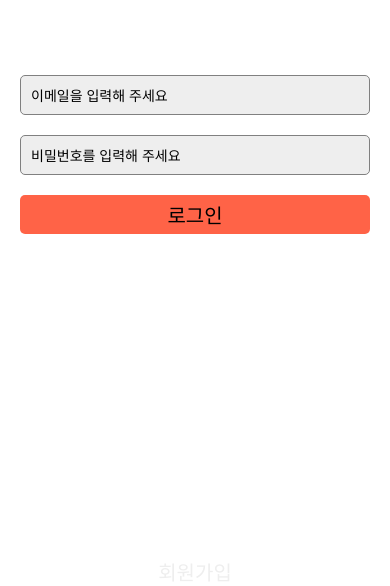
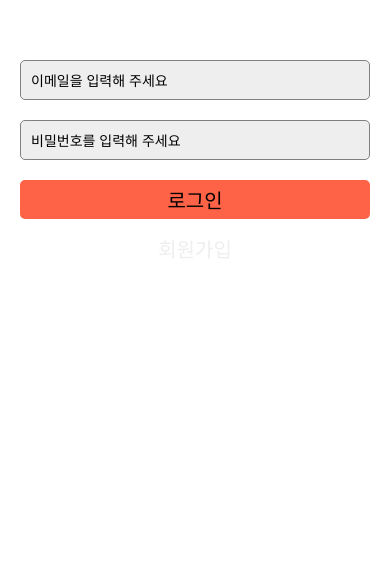
Before and after one commit to Seojeonguk/alcohol_note, a React Native app: screen /login in a window 390 px wide. Shown: the part 258-844 px from the top of the page. Built offline with nearby package versions, Linux system fonts and the light colour scheme; no server answers.

Commit message:
Move register button to the center of the screen
This will move the register button to the center of the screen.

Signed-off-by: Seojeonguk <junguk7880@naver.com>

```diff
--- a/components/screen/Login.js
+++ b/components/screen/Login.js
@@ -66,12 +66,12 @@ export default function Login({ navigation }) {
         <TouchableOpacity onPress={handleLogin} style={styles.loginBtn}>
           <Text style={styles.loginBtnText}>로그인</Text>
         </TouchableOpacity>
-      </View>
 
-      <View style={styles.otherBox}>
-        <Text style={styles.registrationBtn} onPress={moveRegistration}>
-          회원가입
-        </Text>
+        <View style={styles.otherBox}>
+          <Text style={styles.registrationBtn} onPress={moveRegistration}>
+            회원가입
+          </Text>
+        </View>
       </View>
     </SafeAreaView>
   );
@@ -112,6 +112,7 @@ const styles = StyleSheet.create({
   otherBox: {
     justifyContent: 'center',
     alignItems: 'center',
+    marginVertical: 15,
   },
   registrationBtn: {
     fontSize: 20,
```
